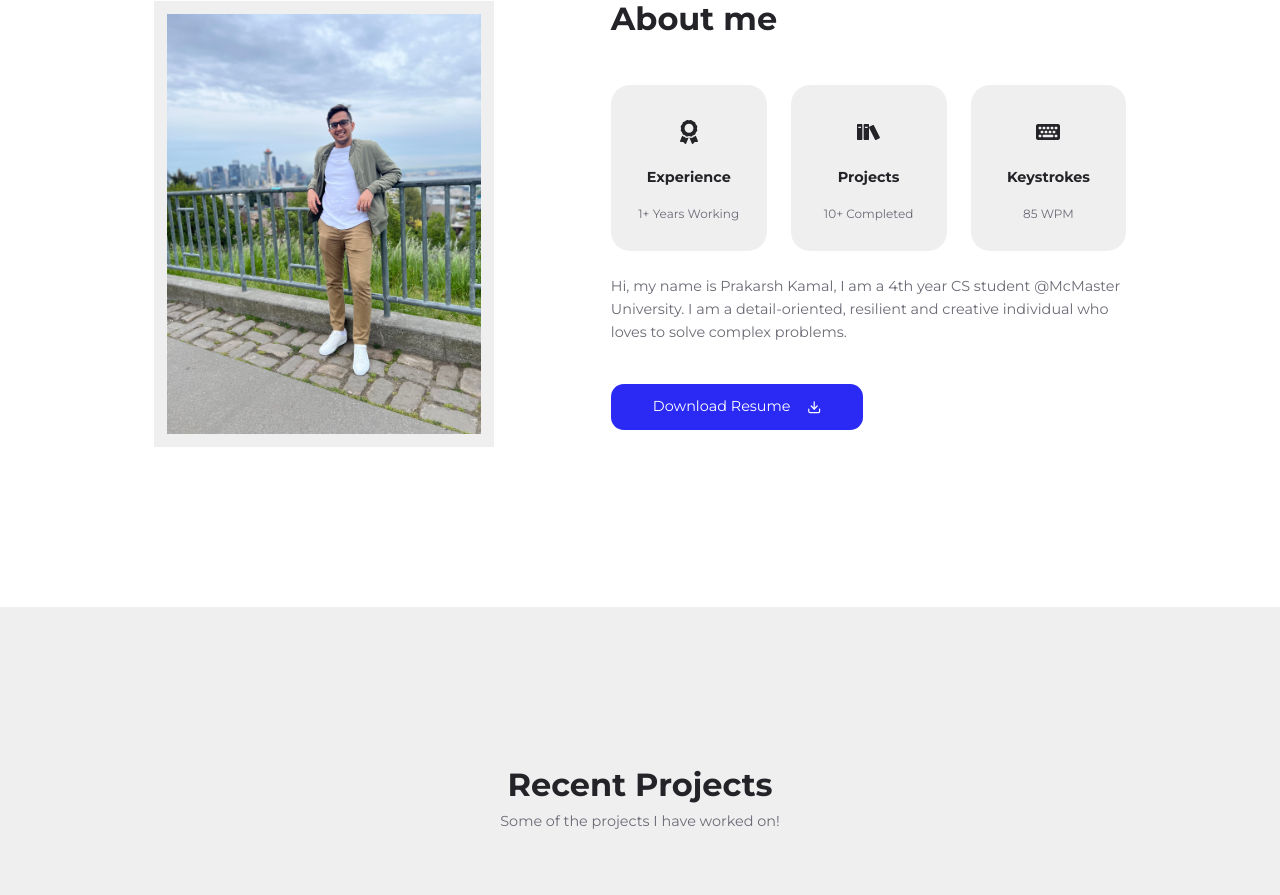
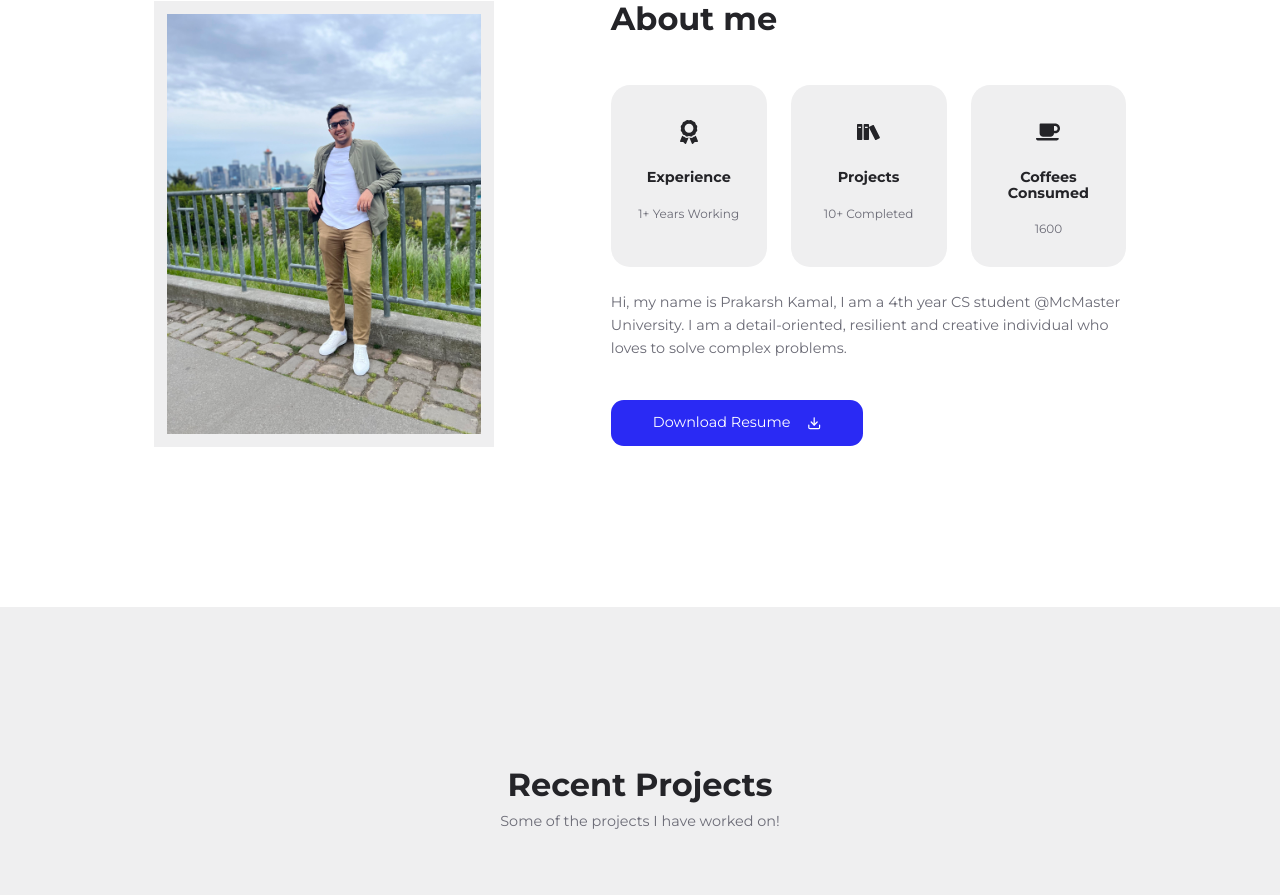
Before and after one commit to PrakarshKamal/prakarshkamal.github.io, a React (Create React App) app: page / in a window 1280 px wide. Shown: the part 980-1875 px from the top of the page. Built offline with nearby package versions, Linux system fonts and the light colour scheme.

Commit message:
small changes

```diff
--- a/src/sections/about/data.js
+++ b/src/sections/about/data.js
@@ -1,6 +1,6 @@
 import { FaAward } from "react-icons/fa";
 import { ImBooks } from "react-icons/im";
-import { FaKeyboard } from "react-icons/fa";
+import { FaCoffee } from "react-icons/fa";
 
 const data = [
   {
@@ -10,7 +10,7 @@ const data = [
     desc: "1+ Years Working",
   },
   { id: 2, icon: <ImBooks />, title: "Projects", desc: "10+ Completed" },
-  { id: 3, icon: <FaKeyboard />, title: "Keystrokes", desc: "85 WPM" },
+  { id: 3, icon: <FaCoffee />, title: "Coffees Consumed", desc: "1600" },
 ];
 
 export default data;
```
Also changed, not shown: public/logo-p.png (added), 1 other file (tests, documents, lock files or other folders).
